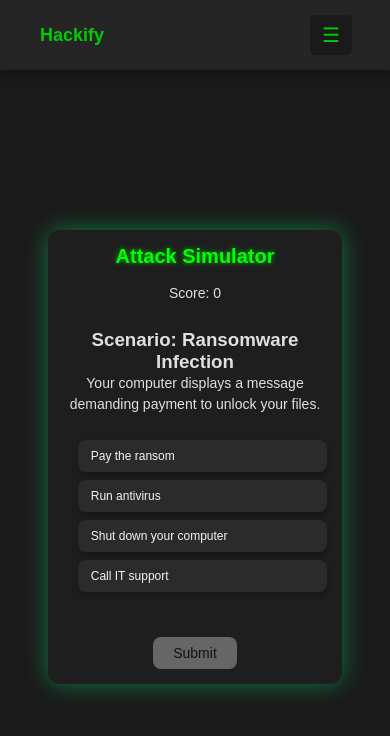
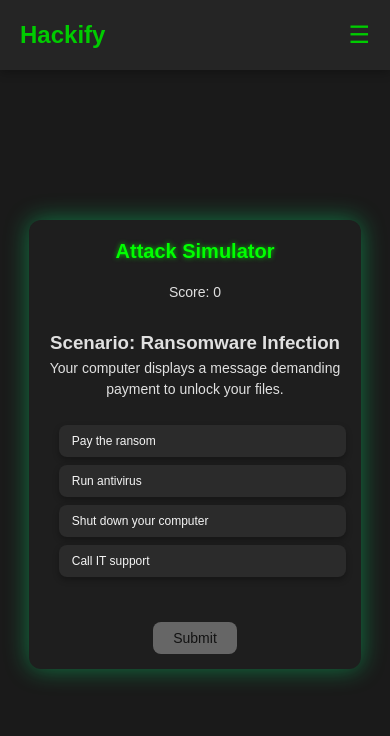
Before and after one commit to Parth-Gholap/cyber-Hackify, a React (Vite) app: page /games/attack-sim in a window 390 px wide. Shown: the top 736 px of the page. Built offline with nearby package versions, Linux system fonts and the light colour scheme.

Commit message:
Update App.css

```diff
--- a/src/App.css
+++ b/src/App.css
@@ -1,4 +1,4 @@
-/* Global Reset */
+/* Reset and base styles */
 * {
   margin: 0;
   padding: 0;
@@ -9,170 +9,109 @@
   font-family: 'Arial', sans-serif;
   background-color: #1a1a1a;
   color: #e0e0e0;
+  line-height: 1.6;
 }
 
 .app {
   min-height: 100vh;
-    padding: 20px;
+  display: flex;
+  flex-direction: column;
 }
 
-  /* Navbar Styles */
+/* Navbar styles */
 .navbar {
+  background-color: #252525;
+  box-shadow: 0 2px 10px rgba(0, 0, 0, 0.3);
+  padding: 0 20px;
+  height: 70px;
   display: flex;
+  align-items: center;
   justify-content: space-between;
-    align-items: center;
-    padding: 15px 30px;
-    background-color: #252525;
-    box-shadow: 0 4px 10px rgba(0, 0, 0, 0.3);
   position: fixed;
   width: 100%;
   top: 0;
   left: 0;
-    z-index: 10;
+  z-index: 100;
 }
 
 .nav-logo {
+  color: #00cc00;
   font-size: 24px;
   font-weight: bold;
+  text-decoration: none;
+}
+
+.nav-toggle {
+  display: none;
+  background: none;
+  border: none;
   color: #00cc00;
-    text-decoration: none;
-    padding-left: 10px;
+  font-size: 24px;
+  cursor: pointer;
+}
+
+.nav-menu {
+  height: 100%;
 }
 
 .nav-links {
+  height: 100%;
   display: flex;
-    list-style: none;
-  }
-
-  .nav-links li {
-    margin-left: 20px;
+  align-items: center;
 }
 
 .nav-links a {
   color: #e0e0e0;
   text-decoration: none;
+  margin-left: 24px;
   font-size: 16px;
-    transition: color 0.3s ease;
+  transition: color 0.3s;
 }
 
 .nav-links a:hover {
   color: #00cc00;
 }
 
-  /* Hamburger Menu Button */
-  .nav-toggle {
-    display: none;
+/* Main content */
+.content {
+  margin-top: 70px;
+  padding: 20px;
+  flex: 1;
 }
 
-  /* Close Button */
-  .nav-close {
-    display: none;
-  }
-
+/* Mobile styles */
 @media (max-width: 768px) {
   .nav-toggle {
     display: block;
-      background-color: #1a1a1a;
-      color: #00cc00;
-      border: none;
-      border-radius: 5px;
-      font-size: 24px;
-      padding: 5px 15px;
-      cursor: pointer;
-      transition: all 0.3s ease;
-      margin-right: 10px;
   }
 
-    .nav-toggle:hover {
-      background-color: #00cc00;
-      color: #1a1a1a;
-      transform: scale(1.1);
+  .nav-menu {
+    position: fixed;
+    top: 70px;
+    right: -100%;
+    width: 250px;
+    height: calc(100vh - 70px);
+    background-color: #252525;
+    transition: right 0.3s ease;
+    overflow-y: auto;
+    z-index: 90;
+  }
+
+  .nav-menu.open {
+    right: 0;
   }
 
   .nav-links {
-      display: none;
-      position: fixed;
-      top: 0;
-      left: -250px;
-      height: 100%;
-      width: 250px;
-      background-color: #252525;
     flex-direction: column;
+    align-items: flex-start;
     padding: 20px;
-      box-shadow: 4px 0 8px rgba(0, 0, 0, 0.2);
-      overflow-y: auto;
-      z-index: 1000;
-      transition: none; /* Remove transition for testing */
-    }
-
-    ul.nav-links.active {
-      display: flex !important;
-      left: 0 !important;
-      background-color: red !important; /* Temporary: make it red to confirm visibility */
-      z-index: 1000 !important;
-    }
-
-    .nav-links li {
-      margin: 15px 0;
+    height: auto;
   }
 
   .nav-links a {
-      font-size: 18px;
-      color: #e0e0e0;
-      text-decoration: none;
-      transition: color 0.3s ease;
-    }
-
-    .nav-links a:hover {
-      color: #00cc00;
-    }
-
-    .nav-close {
+    margin: 10px 0;
+    width: 100%;
+    padding: 10px 0;
     display: block;
-      background: none;
-      border: none;
-      color: #00cc00;
-      font-size: 24px;
-      padding: 10px;
-      text-align: right;
-      cursor: pointer;
-    }
-
-    .nav-close:hover {
-      color: #e0e0e0;
   }
 }
-
-  /* Mobile Responsive Design */
-  @media (max-width: 480px) {
-    .nav-logo {
-      font-size: 18px;
-    }
-
-    .nav-links a {
-      font-size: 17px;
-    }
-
-    .nav-links {
-      width: 200px;
-    }
-
-    .nav-toggle {
-      font-size: 20px;
-      padding: 8px 12px;
-      margin-right: 8px;
-    }
-  }
-
-  /* Add space below navbar in mobile view */
-  @media (max-width: 768px) {
-    .navbar {
-      margin-bottom: 20px;
-    }
-
-    .content {
-      padding-top: 10px;
-      position: relative;
-      z-index: 1; /* Ensure it’s below the nav-links */
-    }
-  }
```
Lines whose indentation alone changed are shown as unchanged.
